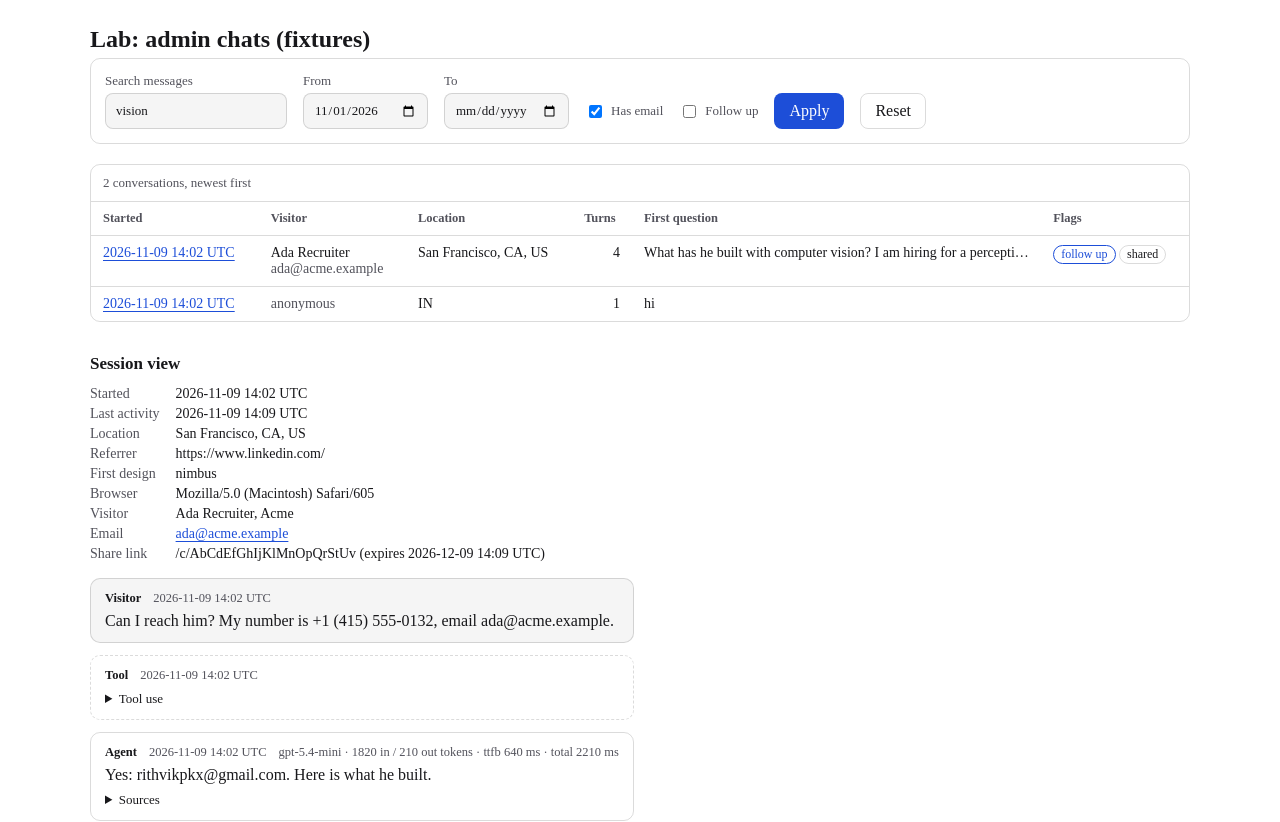
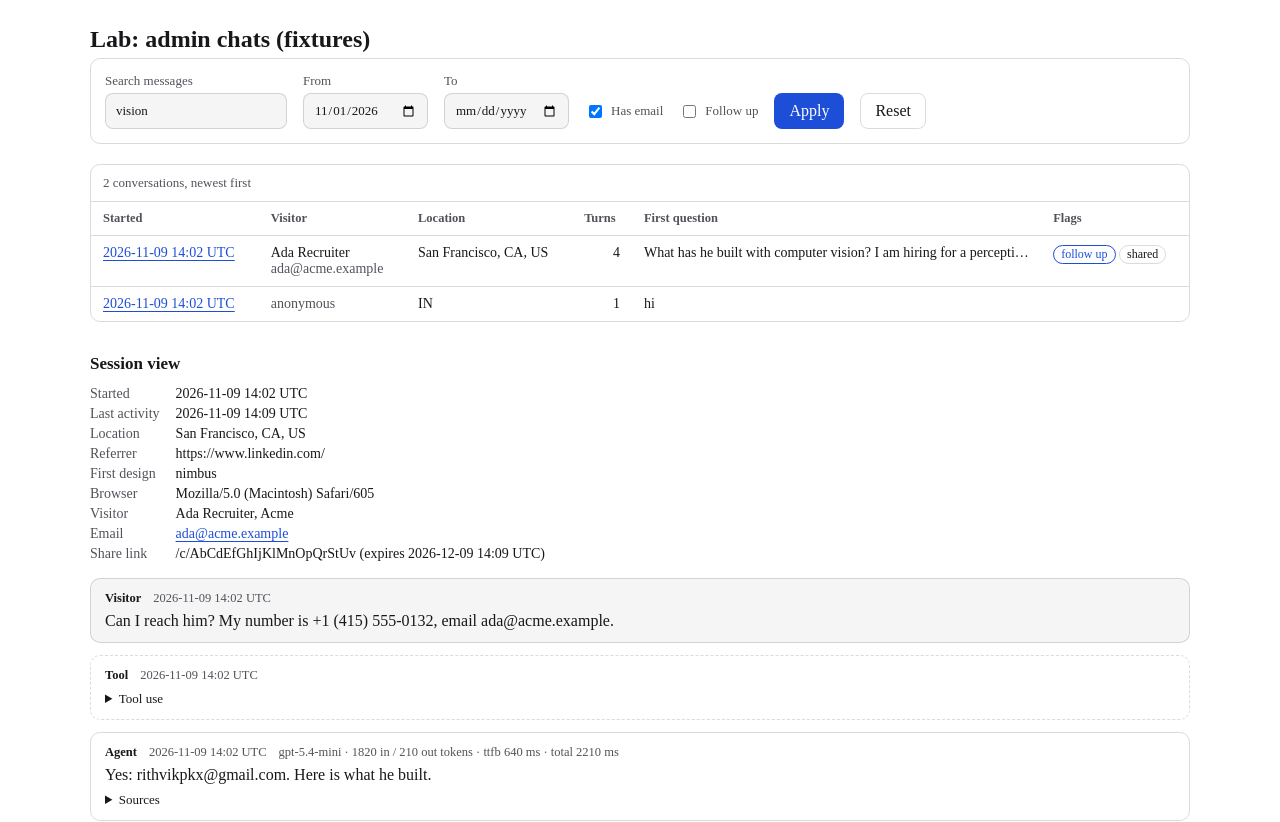
Before and after one commit to rithvikpkx/Rithvik, a Next.js app: page /lab/chats in a window 1280 px wide. Shown: the top 822 px of the page. Built offline with nearby package versions, Linux system fonts and the light colour scheme.

Commit message:
fix(agent-log): let message cards use the full column

```diff
--- a/components/agent-log/log.css
+++ b/components/agent-log/log.css
@@ -55,7 +55,7 @@
 .alog-forms { display: grid; gap: 16px; margin-top: 16px; max-width: 640px; }
 
 .alog-msgs { list-style: none; margin: 16px 0 0; padding: 0; display: grid; gap: 12px; }
-.alog-msg { padding: 12px 14px; border: 1px solid var(--ui-line); border-radius: var(--ui-r); }
+.alog .alog-msg { max-width: none; padding: 12px 14px; border: 1px solid var(--ui-line); border-radius: var(--ui-r); }
 .alog-msg[data-role="user"] { background: var(--ui-field); }
 .alog-msg[data-role="tool"] { border-style: dashed; }
 .alog-role { display: flex; flex-wrap: wrap; gap: 4px 12px; margin-bottom: 6px; font-size: 12.5px; color: var(--ui-muted); }
```
